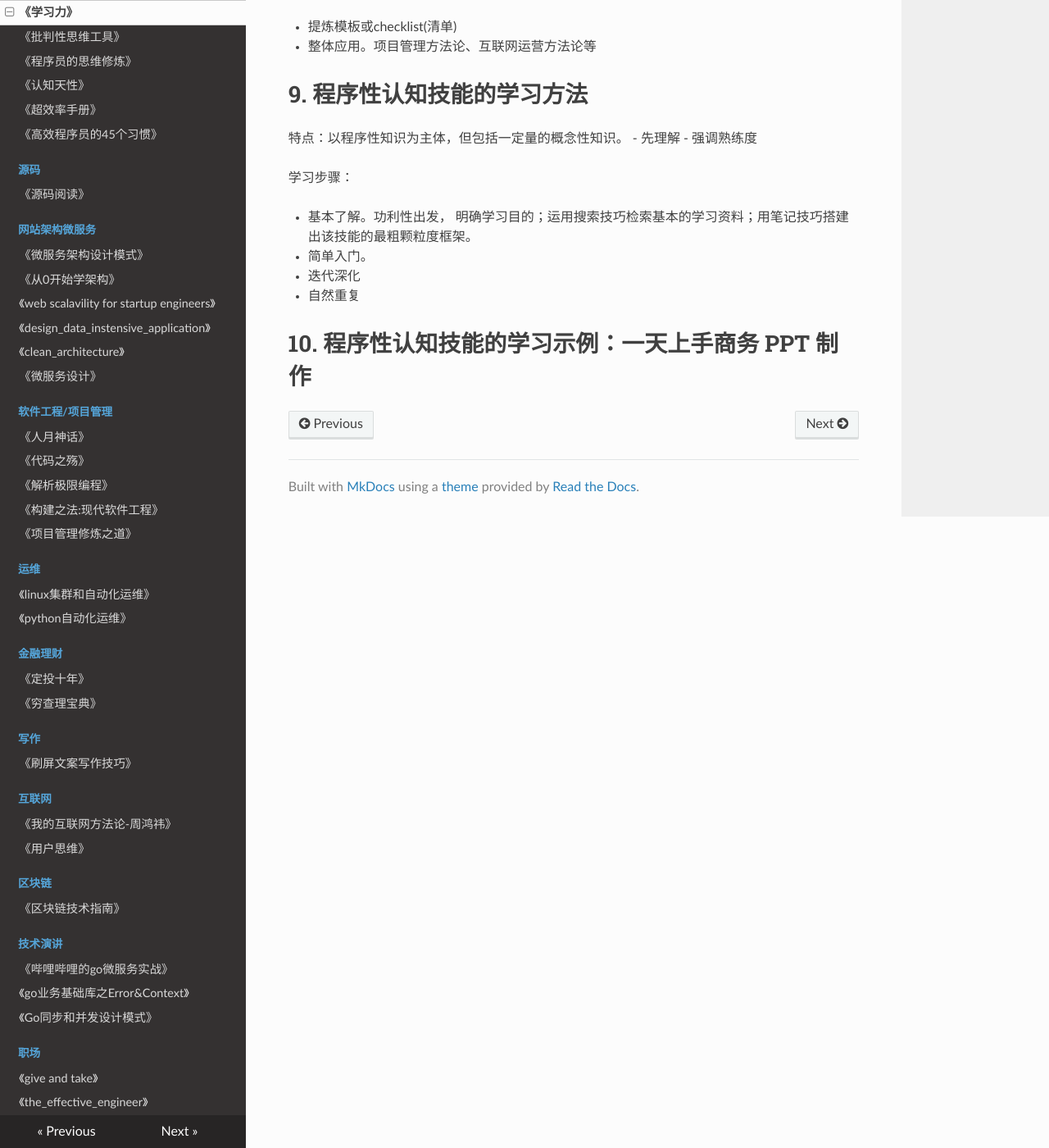
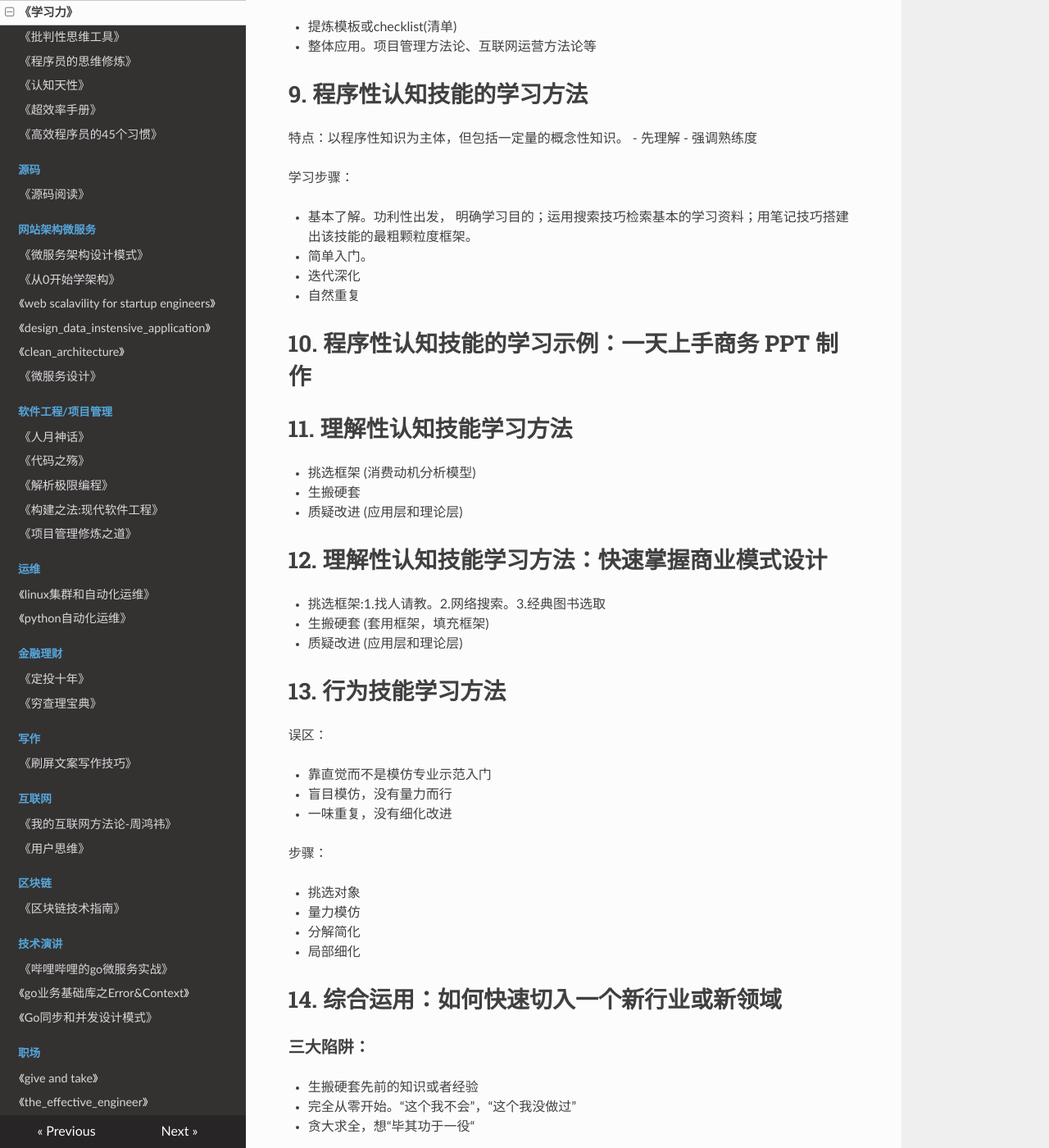
Before and after one commit to PegasusWang/booknotes, an MkDocs documentation site: the page built from docs/思维认知/学习力.md, in a window 1280 px wide and 1400 px high, scrolled down 4860 px. Shown: the whole window at 82% size. Built offline with MkDocs 1.6.1, drawn with Linux system fonts in a browser that asks for light colours; nearby versions of some CDN libraries; old or Windows-style settings are respelled for this version of MkDocs; some of the changed text lies outside the part shown.

Commit message:
看完《学习力》

```diff
--- a/docs/思维认知/学习力.md
+++ b/docs/思维认知/学习力.md
@@ -196,3 +196,55 @@
 - 自然重复
 
 # 10. 程序性认知技能的学习示例：一天上手商务 PPT 制作
+
+
+# 11. 理解性认知技能学习方法
+
+- 挑选框架 (消费动机分析模型)
+- 生搬硬套
+- 质疑改进 (应用层和理论层)
+
+# 12. 理解性认知技能学习方法：快速掌握商业模式设计
+
+- 挑选框架:1.找人请教。2.网络搜索。3.经典图书选取
+- 生搬硬套 (套用框架，填充框架)
+- 质疑改进 (应用层和理论层)
+
+# 13. 行为技能学习方法
+
+误区：
+
+- 靠直觉而不是模仿专业示范入门
+- 盲目模仿，没有量力而行
+- 一味重复，没有细化改进
+
+步骤：
+
+- 挑选对象
+- 量力模仿
+- 分解简化
+- 局部细化
+
+# 14. 综合运用：如何快速切入一个新行业或新领域
+
+### 三大陷阱：
+
+- 生搬硬套先前的知识或者经验
+- 完全从零开始。“这个我不会”，“这个我没做过”
+- 贪大求全，想“毕其功于一役“
+
+### 五大学习步骤
+
+- 构建框架
+  - 请教专家
+  - 自己看书。内容较浅但是覆盖广泛的书。至少看三本
+  - 参加培训
+- 比对迁移。列个表格（类别；技能知识；掌握情况）
+  - 知不知道这个知识或者技能的前提条件
+  - 新行业新领域，这个前提有变化么？
+- 功利性学习。哪些先学？哪些后学？哪些掌握？哪些了解
+  - 必备基础知识和技能要先掌握
+  - 与工作的迫切程度一致
+  - 根据工作类型确定学习深度
+- 整体应用。实践会让你更快入门。列个表：所学知识；应用点；应用示例
+- 改进迭代
```
